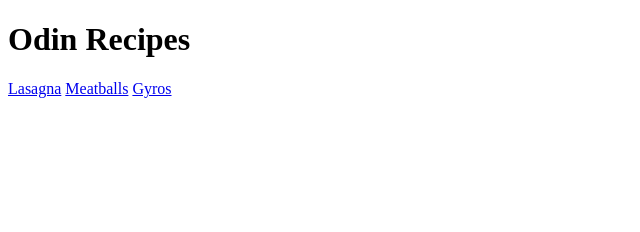
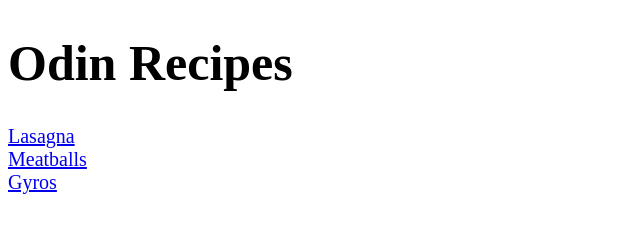
Before and after one commit to HampusG1/Odin-recipes, a plain HTML site: page index.html in a window 1280 px wide. Shown: the whole page, without its empty margins (0-640 px from the left). Drawn offline with Linux system fonts and the light colour scheme.

Commit message:
I started to add CSS to the recipes website

```diff
--- a/index.html
+++ b/index.html
@@ -1,14 +1,15 @@
 <!DOCTYPE html>
 <html lang="en">
-<head>
-    <meta charset="UTF-8">
-    <meta name="viewport" content="width=device-width, initial-scale=1.0">
+  <head>
+    <meta charset="UTF-8" />
+    <meta name="viewport" content="width=device-width, initial-scale=1.0" />
+    <link rel="stylesheet" href="style.css" />
     <title>Odin Recipes</title>
-</head>
-<body>
-    <h1>Odin Recipes</h1>
+  </head>
+  <body>
+    <h1 class="title-recipes">Odin Recipes</h1>
     <a href="recipes/lasagna.html">Lasagna</a>
     <a href="recipes/meatballs.html">Meatballs</a>
     <a href="recipes/gyros.html">Gyros</a>
-</body>
+  </body>
 </html>
--- /dev/null
+++ b/style.css
@@ -0,0 +1,12 @@
+.title-recipes {
+  font-size: 50px;
+}
+
+a {
+  display: flex;
+  font-size: 20px;
+}
+
+h1 {
+  font-size: 500px;
+}
```
Also changed, not shown: recipes/gyros.html (+1 -0 lines), recipes/lasagna.html (+1 -0 lines), recipes/meatballs.html (+1 -0 lines).
